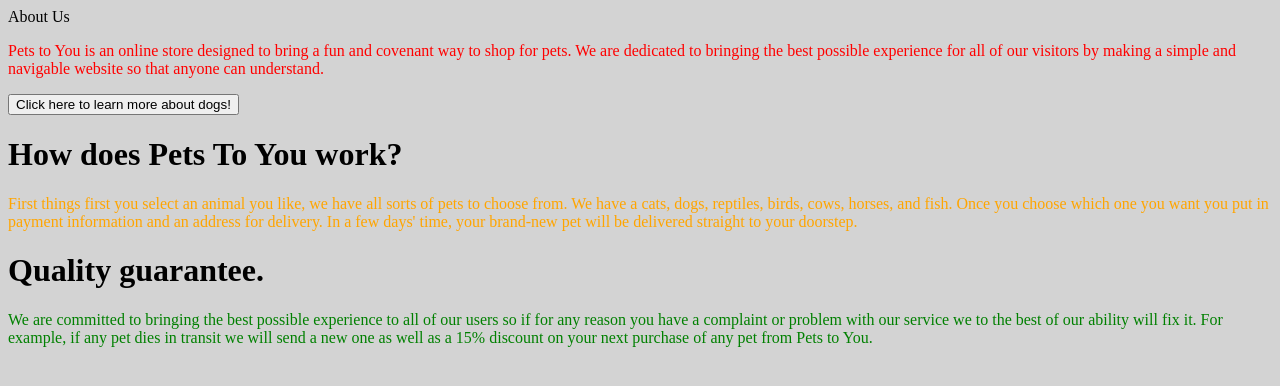
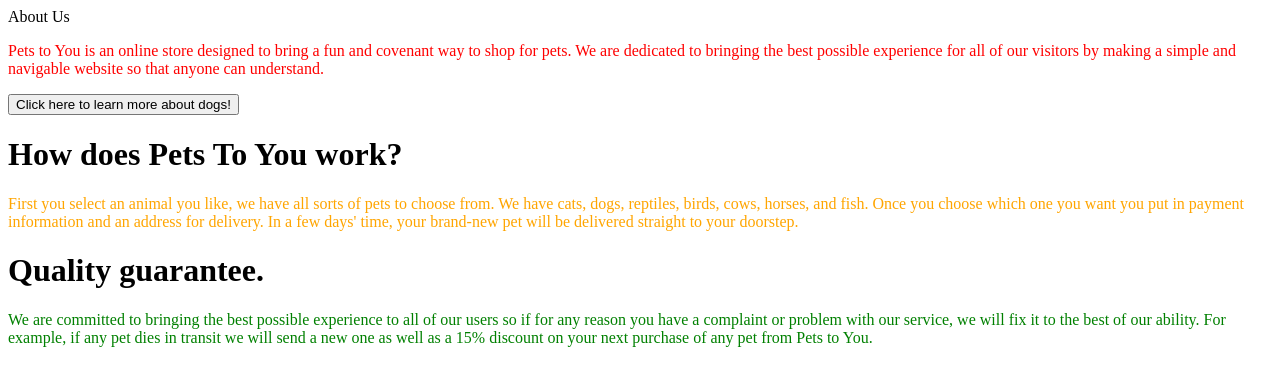
Before and after one commit to GiusepWongBullock/Pets-To-You, a plain HTML site: page Index.html in a window 1280 px wide. Drawn offline with Linux system fonts and the light colour scheme.

Commit message:
Update Index.html

```diff
--- a/Index.html
+++ b/Index.html
@@ -3,13 +3,13 @@
 <head>
 <title>Pets to you</title>
 </head>
-<body style="background-color: lightgray;">
+<body style="background-color: light gray;">
 <form
 
 
   <h1>About Us</h1>
 
-  <p style="color:red;">Pets to You is an online store designed to bring a fun and covenant way to shop for pets. We are dedicated to bringing the best possible experience for all of our visitors by making a simple and navigable website so that anyone can understand.</p>
+  <p style="color: red;">Pets to You is an online store designed to bring a fun and covenant way to shop for pets. We are dedicated to bringing the best possible experience for all of our visitors by making a simple and navigable website so that anyone can understand.</p>
   <a href="https://www.nationalgeographic.com/animals/mammals/facts/domestic-dog">
    <button type="submit">Click here to learn more about dogs!</button>
   </a>
@@ -18,8 +18,8 @@
 
 <h1>How does Pets To You work?</h1>
 
-<p style="color:orange;">First things first you select an animal you like, we have all sorts of pets to choose from. We have a cats, dogs, reptiles, birds, cows, horses, and fish. Once you choose which one you want you put in payment information and an address for delivery. In a few days' time, your brand-new pet will be delivered straight to your doorstep.<p>
+<p style="color: orange;">First you select an animal you like, we have all sorts of pets to choose from. We have cats, dogs, reptiles, birds, cows, horses, and fish. Once you choose which one you want you put in payment information and an address for delivery. In a few days' time, your brand-new pet will be delivered straight to your doorstep.<p>
 
 <h1>Quality guarantee.</h1>
 
-<p style="color:green;">We are committed to bringing the best possible experience to all of our users so if for any reason you have a complaint or problem with our service we to the best of our ability will fix it. For example, if any pet dies in transit we will send a new one as well as a 15% discount on your next purchase of any pet from Pets to You.</p>
+<p style="color: green;">We are committed to bringing the best possible experience to all of our users so if for any reason you have a complaint or problem with our service, we will fix it to the best of our ability. For example, if any pet dies in transit we will send a new one as well as a 15% discount on your next purchase of any pet from Pets to You.</p>
```
